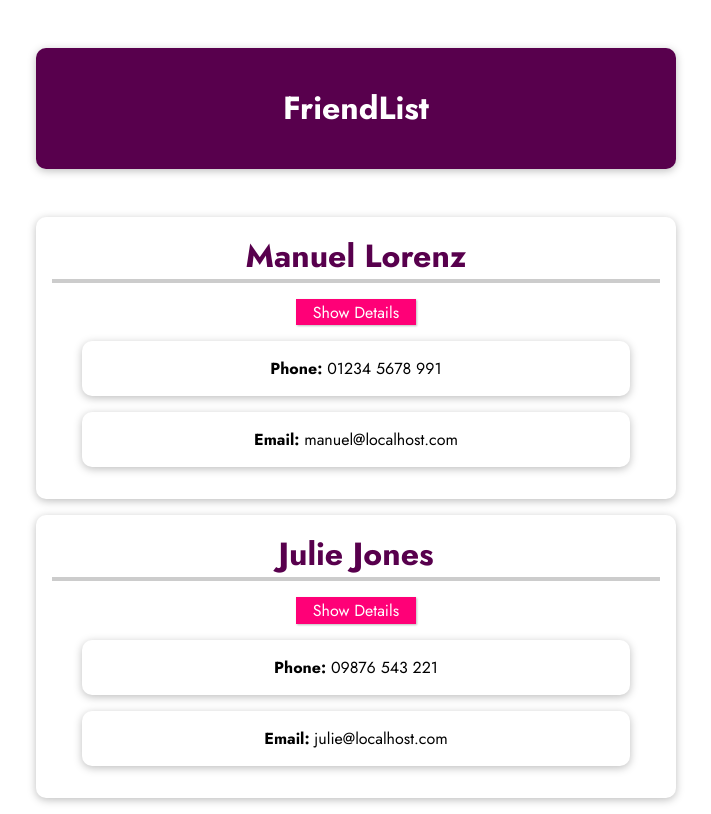
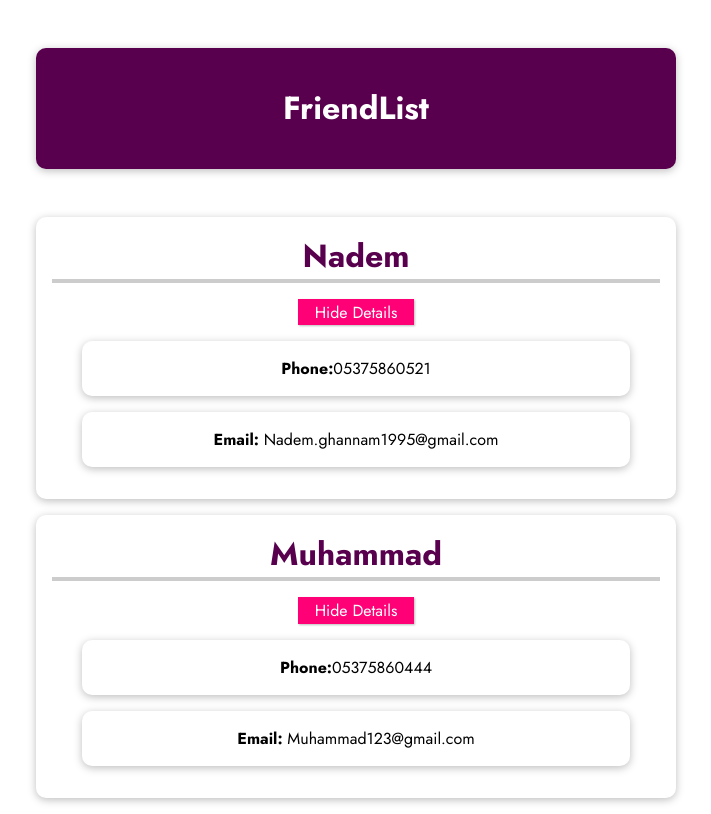
Before and after one commit to nadem1995/Frinds-List, a plain HTML site: page index.html in a window 1280 px wide. Shown: the whole page, without its empty margins (284-995 px from the left). Drawn offline with nearby package versions, Linux system fonts and the light colour scheme.

Commit message:
Buil list item component

```diff
--- a/app.js
+++ b/app.js
@@ -0,0 +1,47 @@
+const app = Vue.createApp({
+data() {
+    return {
+        friends: [
+            {
+                id: '180',
+                name: 'Nadem',
+                phoneNumber: '05375860521',
+                email:'Nadem.ghannam1995@gmail.com',
+            },
+            {
+                id: '181',
+                name: 'Muhammad',
+                phoneNumber: '05375860444',
+                email: 'Muhammad123@gmail.com',
+            }
+        ]
+    }
+},
+})
+app.component('friend-contact', {
+    data() {
+        return {
+            isShow: true,
+        }
+    },
+    props: {
+        friend: Object,
+    },
+    template: `
+            <h2>{{friend.name}}</h2>
+            <button @click="toggleIsShow">{{isShow?'Hide Details':'Show Details'}}</button>
+            <ul v-if="isShow">
+              <li><strong>Phone:</strong>{{friend.phoneNumber}}</li>
+              <li><strong>Email:</strong> {{friend.email}}</li>
+            </ul>
+          `,
+
+    methods: {
+        toggleIsShow() {
+            this.isShow = !this.isShow;
+        }
+    },
+
+});
+
+app.mount('#app');
--- a/index.html
+++ b/index.html
@@ -18,23 +18,11 @@
     </header>
     <section id="app">
       <ul>
-        <li>
-          <h2>Manuel Lorenz</h2>
-          <button>Show Details</button>
-          <ul>
-            <li><strong>Phone:</strong> 01234 5678 991</li>
-            <li><strong>Email:</strong> manuel@localhost.com</li>
-          </ul>
-        </li>
-        <li>
-          <h2>Julie Jones</h2>
-          <button>Show Details</button>
-          <ul>
-            <li><strong>Phone:</strong> 09876 543 221</li>
-            <li><strong>Email:</strong> julie@localhost.com</li>
-          </ul>
+        <li v-for="friend in friends" :key="friend.id">
+        <friend-contact :friend="friend"/>
         </li>
       </ul>
+
     </section>
   </body>
 </html>
```
